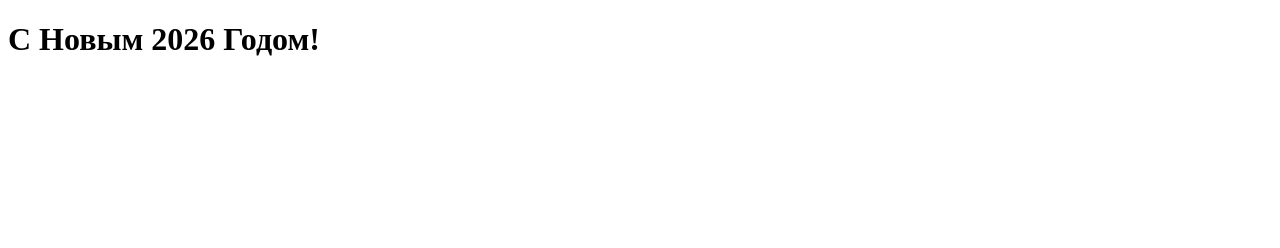
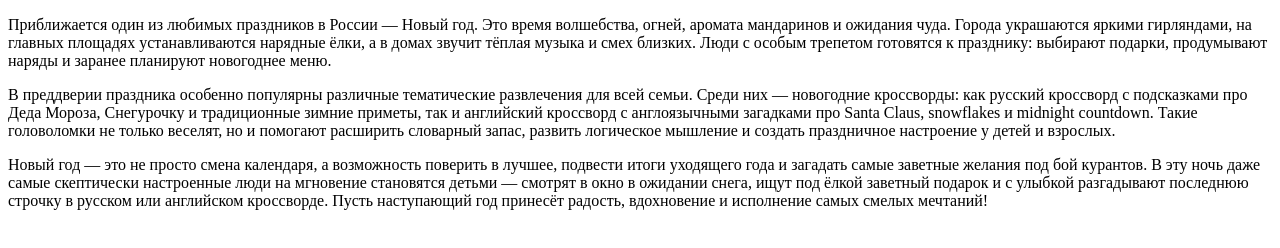
Before and after one commit to SofiaS2711/sofia, a plain HTML site: page Congratulations2026.html in a window 1280 px wide. Drawn offline with Linux system fonts and the light colour scheme.

Commit message:
Update Congratulations2026.html

```diff
--- a/Congratulations2026.html
+++ b/Congratulations2026.html
@@ -6,6 +6,16 @@
     <meta name="viewport" content="width=device-width, initial-scale=1.0">
 </head>
 <body>
-    <h1>С Новым 2026 Годом!</h1>
+<p>Приближается один из любимых праздников в России — Новый год. Это время волшебства, огней, аромата мандаринов и ожидания чуда.
+    Города украшаются яркими гирляндами, на главных площадях устанавливаются нарядные ёлки, а в домах звучит тёплая музыка и смех близких.
+    Люди с особым трепетом готовятся к празднику: выбирают подарки, продумывают наряды и заранее планируют новогоднее меню.</p>
+<p>В преддверии праздника особенно популярны различные тематические развлечения для всей семьи. Среди них — новогодние кроссворды:
+    как русский кроссворд с подсказками про Деда Мороза, Снегурочку и традиционные зимние приметы, так и английский кроссворд с англоязычными загадками про Santa Claus, snowflakes и midnight countdown.
+    Такие головоломки не только веселят, но и помогают расширить словарный запас, развить логическое мышление и создать праздничное настроение у детей и взрослых.</p>
+<p>Новый год — это не просто смена календаря, а возможность поверить в лучшее, подвести итоги уходящего года и загадать самые заветные желания под бой курантов.
+    В эту ночь даже самые скептически настроенные люди на мгновение становятся детьми — смотрят в окно в ожидании снега, ищут под ёлкой заветный подарок и с улыбкой разгадывают последнюю строчку в русском или английском кроссворде.
+    Пусть наступающий год принесёт радость, вдохновение и исполнение самых смелых мечтаний!</p>
+
+
 </body>
 </html>
```
